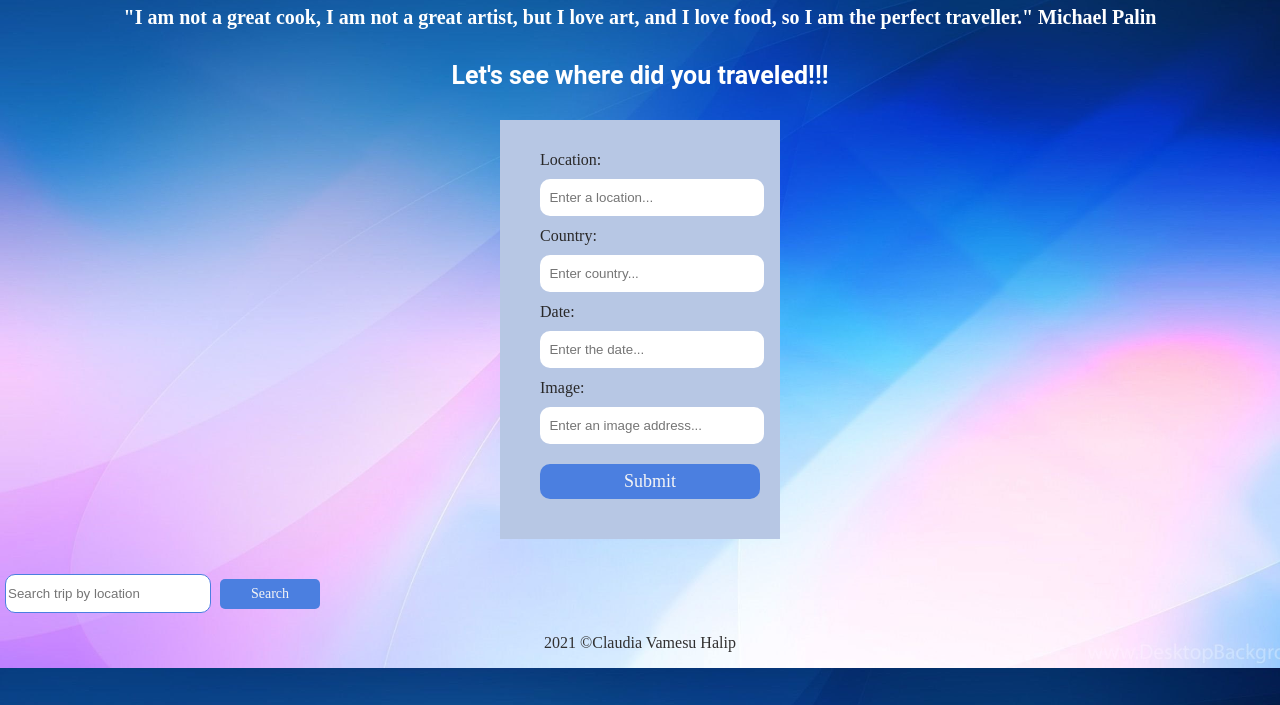
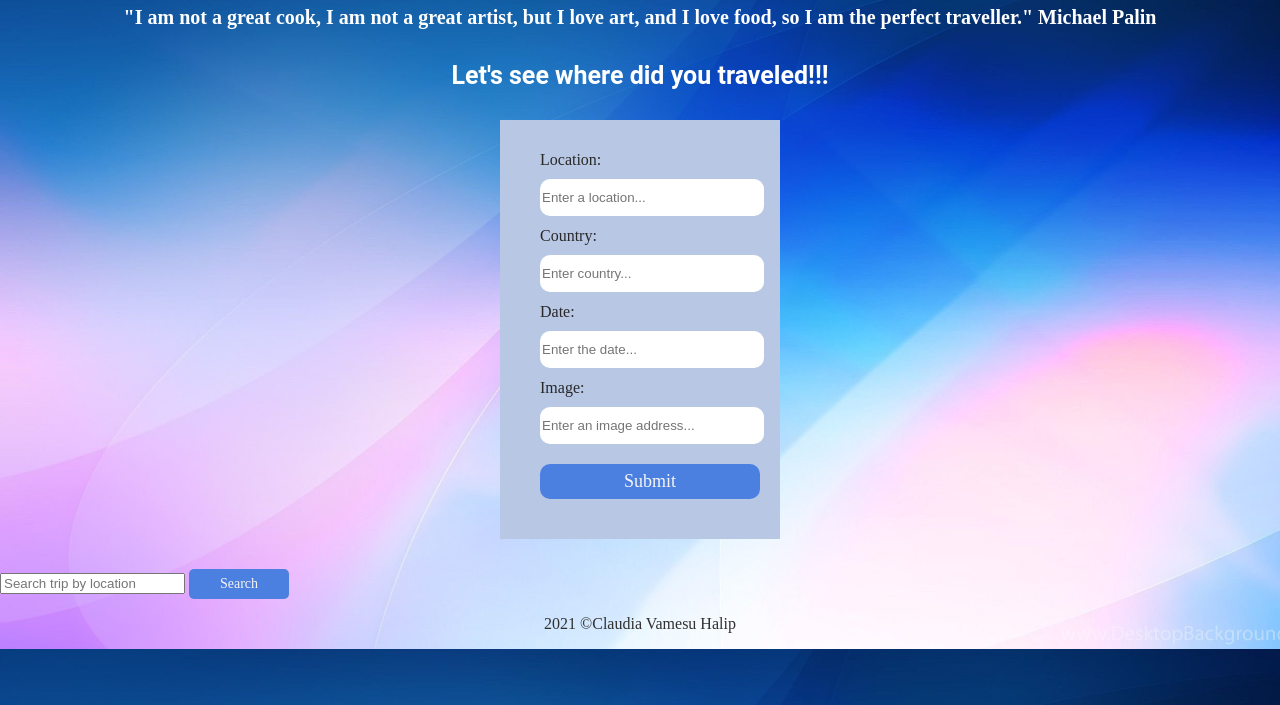
Before and after one commit to claudiahalip/TripAndTreat-frontend, a plain HTML site: page index.html in a window 1280 px wide. Shown: the part 95-800 px from the top of the page. Drawn offline with Linux system fonts and the light colour scheme; no server answers.

Commit message:
search button fixed

```diff
--- a/index.html
+++ b/index.html
@@ -18,22 +18,22 @@
     <div id="add-card">
         <form class="add-card" id ="form-add-trip">
             <label>Location:</label>
-            <input type="text" name="location" value="" placeholder = "  Enter a location..." class="input-location" id="trip-location"/><br>
+            <input type="text" name="location" value="" placeholder = "Enter a location..." class="input-location" id="trip-location"/><br>
             <label>Country:</label>
-            <input type="text" name="country" value="" placeholder = "  Enter country..." class="input-country" id="trip-country"/><br>
+            <input type="text" name="country" value="" placeholder = "Enter country..." class="input-country" id="trip-country"/><br>
             <label>Date:</label>
-            <input type="text" name="date" value="" placeholder = "  Enter the date..." class="input-date" id="trip-date"/><br>
+            <input type="text" name="date" value="" placeholder = "Enter the date..." class="input-date" id="trip-date"/><br>
             <label>Image:</label>
-            <input type="text" name="image_address" value="" placeholder = "  Enter an image address..." class="input-image" id="trip-image"/><br>
+            <input type="text" name="image_address" value="" placeholder = "Enter an image address..." class="input-image" id="trip-image"/><br>
             <input type="submit" name="submit" value="Submit" class="submit"/><br>
         </form>
+    </div>
+
+        <input type="text"  placeholder="Search trip by location" >
+        <button class="search-trip" id="searchButton">Search</button>
 
 
-            <input type="text" id="search-input" placeholder="Search trip by location" >
-            <button class="search-trip" id="searchButton">Search</button>
 
-
-    </div>
 
 
 
--- a/index.js
+++ b/index.js
@@ -1,4 +1,4 @@
-const tripAdapter = new TripsAdapter;
+const tripAdapter=new TripsAdapter;
 const foodAdapter = new FoodsAdapter;
 
 const tripForm = document.getElementById("form-add-trip");
```
